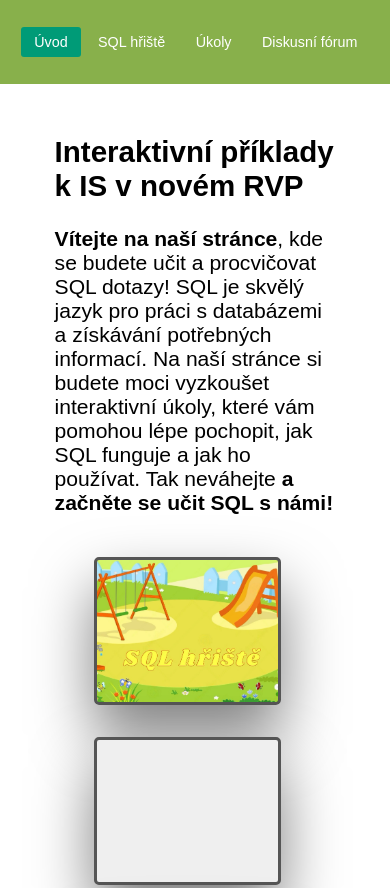
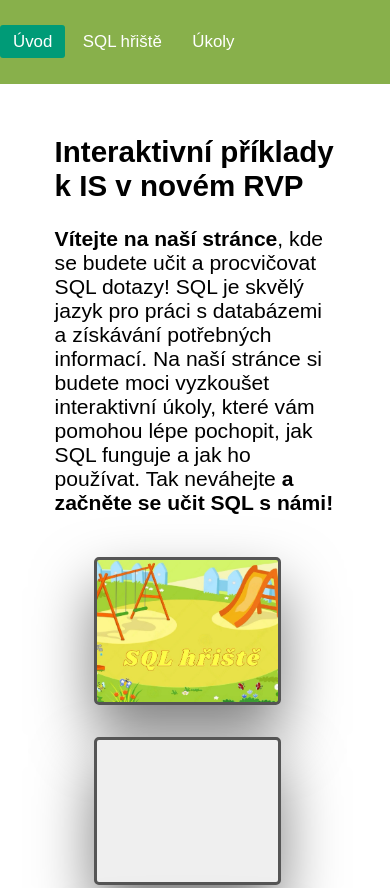
Before and after one commit to sabinasagova/sabinasagova.github.io, a plain HTML site: page index.html in a window 390 px wide. Shown: the top 888 px of the page. Drawn offline with Linux system fonts and the light colour scheme.

Commit message:
Update style.css

```diff
--- a/style.css
+++ b/style.css
@@ -119,7 +119,7 @@ section{
 
     }
     nav ul li a{
-        font-size: 1.7vh;
+        font-size: 2vh;
     }
     p{
         font-size: 2.5vh;
```
